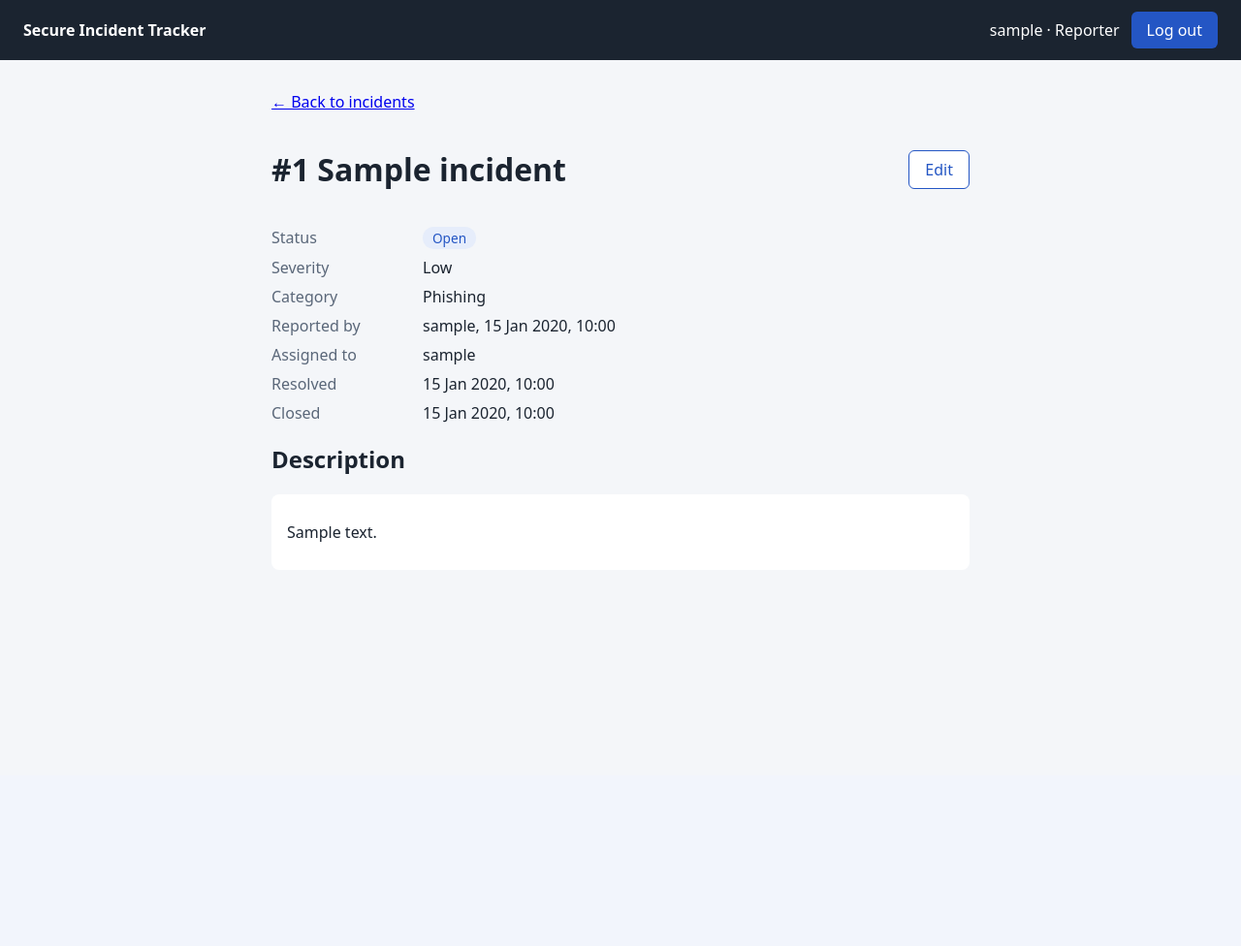
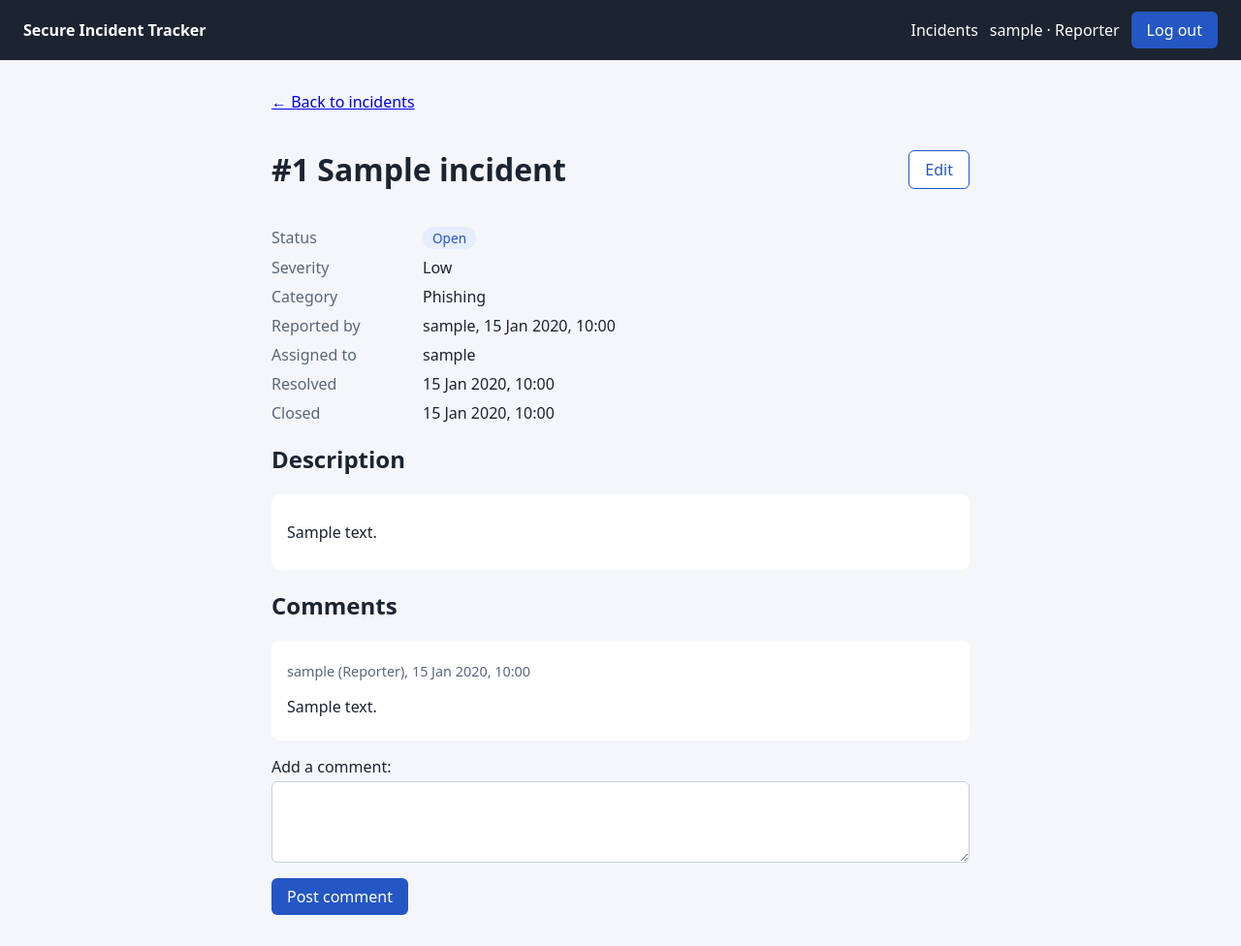
Before and after one commit to AnibeA/Secure-Incident-Tracker, a Django app: page /incidents/1/ in a window 1280 px wide. Shown: the whole page at 97% size. Before the commit the page ends 588 px from the top, so only its background shows below. Run offline with Django 5.2, Linux system fonts and the light colour scheme; a user stored in the database is signed in; tables that the repository leaves empty hold one stand-in row (values such as "Sample post").

Commit message:
Add comments on incidents and admin user management with role checks

```diff
--- a/accounts/urls.py
+++ b/accounts/urls.py
@@ -4,7 +4,7 @@
 from django.contrib.auth import views as auth_views  # Django's built-in login and logout views
 from django.urls import path                         # path("address/", view, name="...")
 
-from .views import SignUpView                        # our sign-up view
+from .views import SignUpView, user_change_role, user_list   # our own views
 
 urlpatterns = [
     # /accounts/signup/ shows the sign-up form. name="signup" lets templates
@@ -21,4 +21,8 @@ urlpatterns = [
     # with a CSRF token, so a malicious link or image on another site can't
     # log you out.
     path("logout/", auth_views.LogoutView.as_view(), name="logout"),
+
+    # User management (admins only): the list of users, and changing a role.
+    path("users/", user_list, name="user_list"),
+    path("users/<int:pk>/role/", user_change_role, name="user_change_role"),
 ]
--- a/incidents/forms.py
+++ b/incidents/forms.py
@@ -3,7 +3,7 @@
 from django import forms
 
 from accounts.models import User
-from .models import Incident
+from .models import Comment, Incident
 
 
 class IncidentForm(forms.ModelForm):
@@ -39,3 +39,17 @@ class AssignForm(forms.Form):
         empty_label="Unassigned",
         label="Assigned to",
     )
+
+
+class CommentForm(forms.ModelForm):
+    """Add a comment to an incident."""
+
+    class Meta:
+        model = Comment
+        # Only the text can be submitted. The incident and the author are set
+        # by the server (the incident from the address, the author from the
+        # logged-in user), so nobody can post a comment as someone else or
+        # onto an incident they can't see (blocks mass assignment).
+        fields = ("body",)
+        labels = {"body": "Add a comment"}
+        widgets = {"body": forms.Textarea(attrs={"rows": 3})}
--- a/incidents/models.py
+++ b/incidents/models.py
@@ -77,6 +77,12 @@ class Incident(models.Model):
 
     def __str__(self):
         return f"#{self.pk} {self.title}"
+
+    def get_absolute_url(self):
+        # The address of this incident's page, e.g. /incidents/7/.
+        # reverse() builds it from the URL name, so it never goes out of date.
+        from django.urls import reverse
+        return reverse("incident_detail", args=[self.pk])
 
     # ---- Business rules -------------------------------------------------
     # Kept on the model, not in the views, so every view, the admin site
--- a/incidents/urls.py
+++ b/incidents/urls.py
@@ -14,4 +14,6 @@ urlpatterns = [
     # Analyst workflow (security team only; both only accept form submissions):
     path("incidents/<int:pk>/status/", views.incident_change_status, name="incident_change_status"),
     path("incidents/<int:pk>/assign/", views.incident_assign, name="incident_assign"),
+    # Comments (anyone who can see the incident; form submissions only):
+    path("incidents/<int:pk>/comments/", views.comment_add, name="comment_add"),
 ]
--- a/incidents/views.py
+++ b/incidents/views.py
@@ -13,7 +13,7 @@ from django.shortcuts import get_object_or_404, redirect, render
 from django.views.decorators.http import require_POST        # refuses anything but a form submission (POST)
 
 from accounts.decorators import security_team_required       # our role check: Analysts and Admins only
-from .forms import AssignForm, IncidentForm
+from .forms import AssignForm, CommentForm, IncidentForm
 from .models import Incident
 
 
@@ -78,6 +78,11 @@ def incident_detail(request, pk):
         # Tells the template whether to show the Edit button. Hiding the
         # button is only for convenience; the edit view checks again.
         "can_edit": incident.can_edit_details(request.user),
+        # Comments, oldest first. select_related fetches each author in the
+        # same database query instead of one extra query per comment.
+        "comments": incident.comments.select_related("author"),
+        # An empty comment box, unless the incident is closed (then no box).
+        "comment_form": None if incident.is_locked else CommentForm(),
     }
     # Only the security team gets the workflow buttons and the assign box.
     if request.user.is_security_team:
@@ -148,3 +153,28 @@ def incident_assign(request, pk):
         # Someone sent a user who isn't on the security team (or an invalid ID).
         messages.error(request, "That person can't be assigned. Pick an analyst or admin.")
     return redirect("incident_detail", pk=incident.pk)
+
+
+@login_required
+@require_POST   # comments are only ever added by submitting the form
+def comment_add(request, pk):
+    """Add a comment to an incident the user can see."""
+    # The same access check as viewing: you can only comment on incidents
+    # you're allowed to see (another reporter's incident gives 404).
+    incident = get_incident_for(request.user, pk)
+
+    # Closed incidents are locked: no new comments either.
+    if incident.is_locked:
+        raise PermissionDenied("You can't comment on a closed incident.")
+
+    form = CommentForm(request.POST)
+    if form.is_valid():
+        comment = form.save(commit=False)   # build it, but don't save yet...
+        comment.incident = incident         # ...so the server sets which incident
+        comment.author = request.user       # ...and who wrote it
+        comment.save()
+        messages.success(request, "Comment added.")
+    else:
+        messages.error(request, "Your comment was empty or too long (3,000 characters maximum).")
+    # "#comments" scrolls the page straight down to the comments section.
+    return redirect(f"{incident.get_absolute_url()}#comments")
--- a/static/css/style.css
+++ b/static/css/style.css
@@ -48,3 +48,7 @@ button:disabled { background: #c8d0da; cursor: not-allowed; }
 .muted { color: #5a6779; font-size: 0.9em; }
 /* Error messages in red, success in green */
 .message.error { background: #fbe6e4; color: #b3261e; }
+
+/* ---- Comments ---- */
+.comment { background: #fff; border-radius: 8px; padding: 8px 16px; margin-bottom: 8px; }
+.comment .muted { margin-bottom: 0; }
--- a/templates/base.html
+++ b/templates/base.html
@@ -21,6 +21,9 @@
     {# Only logged-in users see their name, role and the log-out button. #}
     {% if user.is_authenticated %}
       <nav>
+        <a href="{% url 'home' %}">Incidents</a>
+        {# Only admins see the Users link. The page itself checks the role again. #}
+        {% if user.is_admin_role %}<a href="{% url 'user_list' %}">Users</a>{% endif %}
         <span>{{ user.username }} &middot; {{ user.get_role_display }}</span>
         {# Logout is a POST form with a CSRF token, never a plain link. #}
         <form method="post" action="{% url 'logout' %}">
--- a/templates/incidents/incident_detail.html
+++ b/templates/incidents/incident_detail.html
@@ -66,4 +66,27 @@
 <h2>Description</h2>
 {# linebreaks keeps the user's paragraphs. It escapes the text first, so a <script> typed here shows as text and never runs (blocks stored XSS). #}
 <div class="description">{{ incident.description|linebreaks }}</div>
+
+{# id="comments" lets the page jump straight here after posting a comment. #}
+<h2 id="comments">Comments</h2>
+{% for comment in comments %}
+  <div class="comment">
+    <p class="muted">{{ comment.author.username }} ({{ comment.author.get_role_display }}), {{ comment.created_at|date:"j M Y, H:i" }}</p>
+    {# Escaped like the description: a <script> in a comment shows as text and never runs. #}
+    {{ comment.body|linebreaks }}
+  </div>
+{% empty %}
+  <p class="muted">No comments yet.</p>
+{% endfor %}
+
+{# The view only sends a comment form when the incident isn't closed. #}
+{% if comment_form %}
+  <form method="post" action="{% url 'comment_add' incident.pk %}">
+    {% csrf_token %}
+    {{ comment_form.as_p }}
+    <button type="submit">Post comment</button>
+  </form>
+{% else %}
+  <p class="muted">This incident is closed, so no new comments can be added.</p>
+{% endif %}
 {% endblock %}
```
Also changed, not shown: accounts/forms.py (+11 -0 lines), accounts/views.py (+44 -3 lines), incidents/tests.py (+44 -0 lines), templates/accounts/user_list.html (added, +34 -0 lines).
